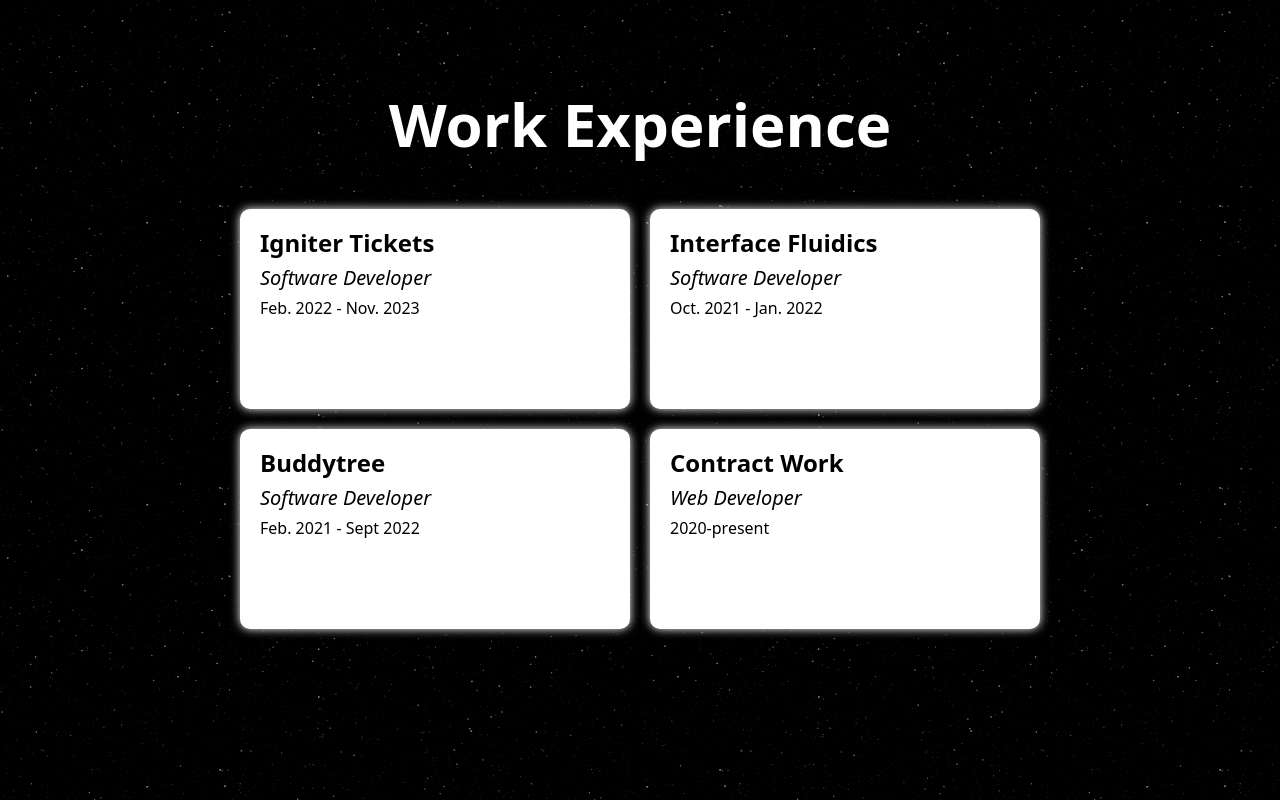
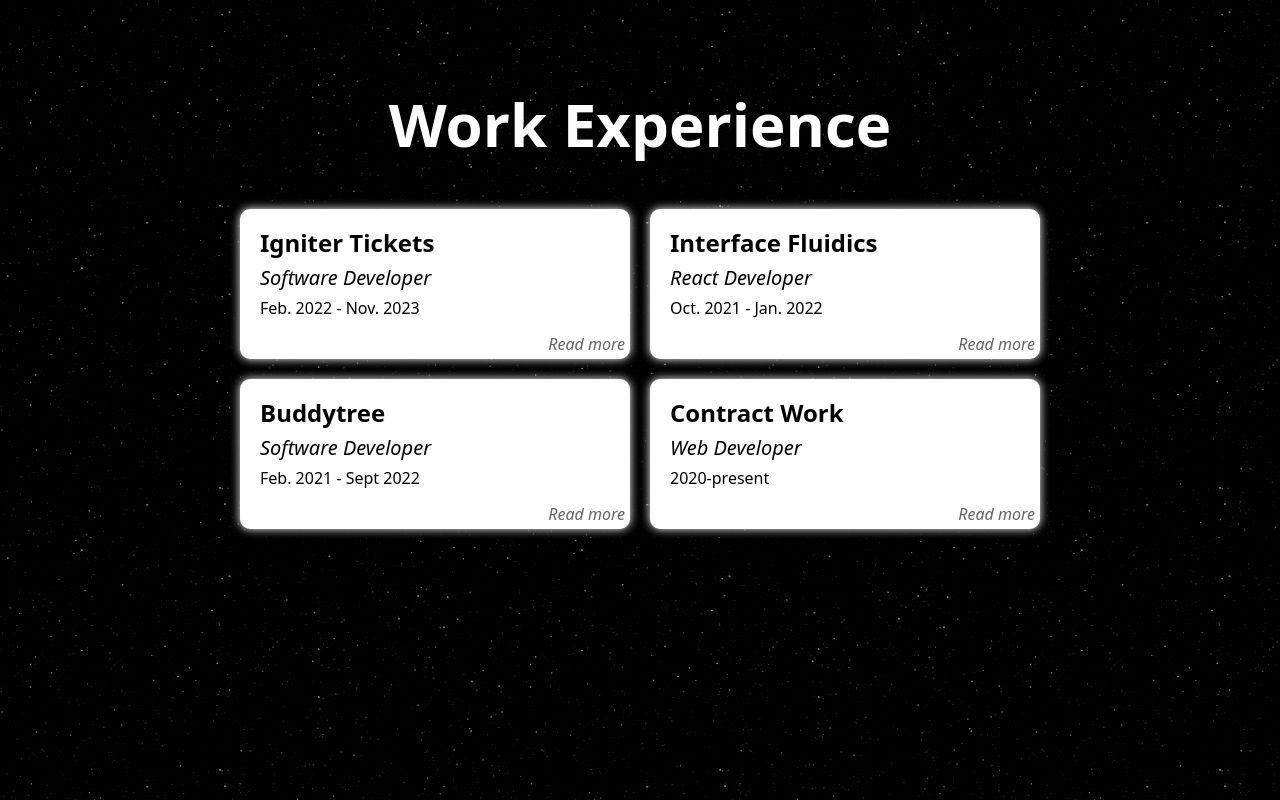
Before and after one commit to 100BC/portfolio, a SvelteKit app: page / in a window 1280 px wide. Shown: the part 1600-2400 px from the top of the page. Built offline with nearby package versions, Linux system fonts and the light colour scheme.

Commit message:
Create Work Experience Card

```diff
--- /dev/null
+++ b/src/lib/components/ExperienceCard.svelte
@@ -0,0 +1,61 @@
+<script lang="ts">
+  export let fn: () => void;
+</script>
+
+<button type="button" on:click={fn}>
+  <h3><slot name="title" /></h3>
+  <i><slot name="role" /></i>
+  <time><slot name="duration" /></time>
+  <span class="readMore">Read more</span>
+</button>
+
+<style lang="scss">
+  button {
+    position: relative;
+    display: flex;
+    flex-direction: column;
+    gap: 1rem;
+    width: 100%;
+    height: 100%;
+    min-height: 150px;
+    padding: 2rem;
+    color: black;
+    text-align: start;
+    background: 0;
+    background-color: white;
+    border-radius: 10px;
+    box-shadow: 0 0 10px #fff;
+
+    &:hover {
+      @include linearGradient(45deg);
+
+      color: white;
+
+      > h3 {
+        font-size: 3rem;
+      }
+
+      > .readMore {
+        color: inherit;
+      }
+    }
+  }
+
+  i {
+    font-size: 2rem;
+  }
+
+  h3 {
+    margin: 0;
+    font-size: 2.4rem;
+    transition: font-size 0.2s;
+  }
+
+  .readMore {
+    position: absolute;
+    right: 5px;
+    bottom: 5px;
+    font-style: italic;
+    color: #636363;
+  }
+</style>
--- a/src/routes/_sections/experience.svelte
+++ b/src/routes/_sections/experience.svelte
@@ -1,4 +1,5 @@
 <script lang="ts">
+  import ExperienceCard from '$lib/components/ExperienceCard.svelte';
   import Buddytree from './experiences/buddytree.svelte';
   import Contract from './experiences/contract.svelte';
   import Igniter from './experiences/igniter.svelte';
@@ -45,32 +46,38 @@
   {#if cardOpen === null}
     <ol class="grid">
       <li>
-        <button type="button" on:click={() => (cardOpen = 'igniter')}>
-          <h3>Igniter Tickets</h3>
-          <i>Software Developer</i>
-          <time>Feb. 2022 - Nov. 2023</time>
-        </button>
+        <ExperienceCard fn={() => (cardOpen = 'igniter')}>
+          <svelte:fragment slot="title">Igniter Tickets</svelte:fragment>
+          <svelte:fragment slot="role">Software Developer</svelte:fragment>
+          <svelte:fragment slot="duration">
+            Feb. 2022 - Nov. 2023
+          </svelte:fragment>
+        </ExperienceCard>
       </li>
       <li>
-        <button type="button" on:click={() => (cardOpen = 'interface')}>
-          <h3>Interface Fluidics</h3>
-          <i>Software Developer</i>
-          <time>Oct. 2021 - Jan. 2022</time>
-        </button>
+        <ExperienceCard fn={() => (cardOpen = 'interface')}>
+          <svelte:fragment slot="title">Interface Fluidics</svelte:fragment>
+          <svelte:fragment slot="role">React Developer</svelte:fragment>
+          <svelte:fragment slot="duration">
+            Oct. 2021 - Jan. 2022
+          </svelte:fragment>
+        </ExperienceCard>
       </li>
       <li>
-        <button type="button" on:click={() => (cardOpen = 'buddytree')}>
-          <h3>Buddytree</h3>
-          <i>Software Developer</i>
-          <time>Feb. 2021 - Sept 2022</time>
-        </button>
+        <ExperienceCard fn={() => (cardOpen = 'buddytree')}>
+          <svelte:fragment slot="title">Buddytree</svelte:fragment>
+          <svelte:fragment slot="role">Software Developer</svelte:fragment>
+          <svelte:fragment slot="duration">
+            Feb. 2021 - Sept 2022
+          </svelte:fragment>
+        </ExperienceCard>
       </li>
       <li>
-        <button type="button" on:click={() => (cardOpen = 'contract')}>
-          <h3>Contract Work</h3>
-          <i>Web Developer</i>
-          <time>2020-present</time>
-        </button>
+        <ExperienceCard fn={() => (cardOpen = 'contract')}>
+          <svelte:fragment slot="title">Contract Work</svelte:fragment>
+          <svelte:fragment slot="role">Web Developer</svelte:fragment>
+          <svelte:fragment slot="duration">2020-present</svelte:fragment>
+        </ExperienceCard>
       </li>
     </ol>
   {:else if cardOpen === 'igniter'}
@@ -103,46 +110,6 @@
     padding-left: 0;
     margin: auto;
     list-style: none;
-
-    > li {
-      min-height: 200px;
-
-      > button {
-        display: flex;
-        flex-direction: column;
-        gap: 1rem;
-        width: 100%;
-        height: 100%;
-        min-height: 200px;
-        padding: 2rem;
-        color: black;
-        text-align: start;
-        background: 0;
-        background-color: white;
-        border-radius: 10px;
-        box-shadow: 0 0 10px #fff;
-
-        > h3 {
-          margin: 0;
-          font-size: 2.4rem;
-          transition: font-size 0.2s;
-        }
-
-        > i {
-          font-size: 2rem;
-        }
-
-        &:hover {
-          @include linearGradient(45deg);
-
-          color: white;
-
-          > h3 {
-            font-size: 3rem;
-          }
-        }
-      }
-    }
   }
 
   .headerNav {
```
